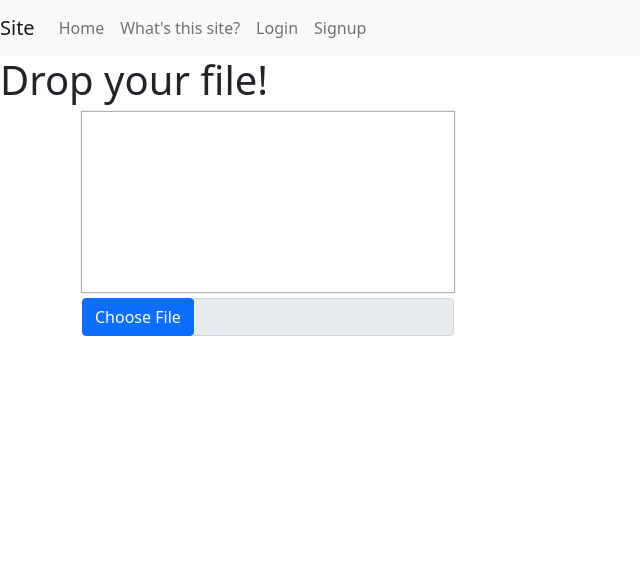
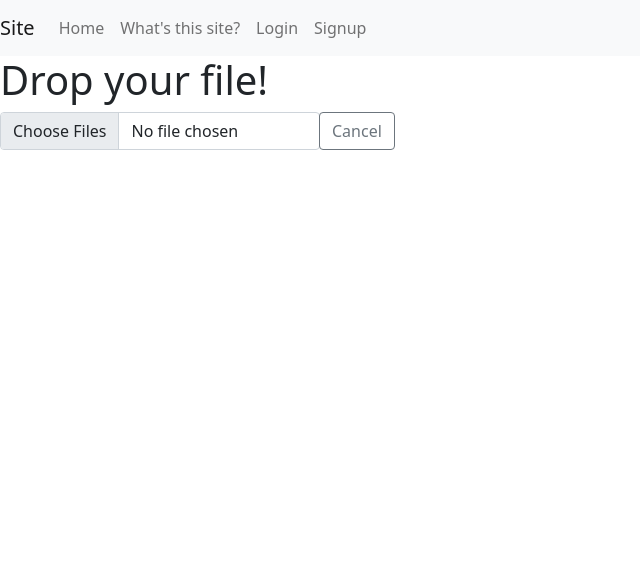
Before and after one commit to Cieojj21AP/sample-application-001, a Django app: page /convert/ in a window 1280 px wide. Shown: the top 576 px of the page, without its empty margins (0-640 px from the left). Run offline with Django 5.2, Linux system fonts and the light colour scheme; some libraries are stand-ins or nearby versions.

Commit message:
change filepreview

```diff
--- a/static/js/filepreview.js
+++ b/static/js/filepreview.js
@@ -1,16 +1,34 @@
-$(document).on('change', ':file', function() {
-    var input = $(this),
-    numFiles = input.get(0).files ? input.get(0).files.length : 1,
-    label = input.val().replace(/\\/g, '/').replace(/.*\//, '');
-    input.parent().parent().next(':text').val(label);
+$('.custom-file-input').on('change', handleFileSelect);
+function handleFileSelect(evt) {
+		$('#preview').remove();// 繰り返し実行時の処理
+		$(this).parents('.input-group').after('<div id="preview"></div>');
 
-    var files = !!this.files ? this.files : [];
-    if (!files.length || !window.FileReader) return; // no file selected, or no FileReader support
-    if (/^image/.test( files[0].type)){ // only image file
-        var reader = new FileReader(); // instance of the FileReader
-        reader.readAsDataURL(files[0]); // read the local file
-        reader.onloadend = function(){ // set image data as background of div
-            input.parent().parent().parent().prev('.imagePreview').css("background-image", "url("+this.result+")");
-        }
-    }
-});
+	var files = evt.target.files;
+
+	for (var i = 0, f; f = files[i]; i++) {
+
+		var reader = new FileReader();
+
+		reader.onload = (function(theFile) {
+			return function(e) {
+				if (theFile.type.match('image.*')) {
+					var $html = ['<div class="d-inline-block mr-1 mt-1"><img class="img-thumbnail" src="', e.target.result,'" title="', escape(theFile.name), '" style="height:100px;" /><div class="small text-muted text-center">','</div></div>'].join('');// 画像では画像のプレビューとファイル名の表示
+				} else {
+					var $html = ['<div class="d-inline-block mr-1"><span class="small">','</span></div>'].join('');//画像以外はファイル名のみの表示
+				}
+
+				$('#preview').append($html);
+			};
+		})(f);
+
+		reader.readAsDataURL(f);
+	}
+	$(this).next('.custom-file-label').html(+ files.length + '個のファイルを選択しました');
+}
+
+//ファイルの取消
+$('.reset').click(function(){
+	$(this).parent().prev().children('.custom-file-label').html('ファイル選択...');
+	$('#preview').remove();
+	$('.custom-file-input').val('');
+})
--- a/templates/base.html
+++ b/templates/base.html
@@ -20,13 +20,13 @@
           cursor: pointer;
       }
 
-      .imagePreview {
-          width: 100%;
-          height: 180px;
-          background-position: center center;
-          background-size: cover;
-          -webkit-box-shadow: 0 0 1px 1px rgba(0, 0, 0, .3);
-          display: inline-block;
+      .custom-file {
+        max-width: 20rem;
+        overflow: hidden;
+      }
+
+      .custom-file-label {
+        white-space: nowrap;
       }
     </style>
 </head>
--- a/templates/convert.html
+++ b/templates/convert.html
@@ -1,26 +1,21 @@
 <!DOCTYPE html>
 {% extends "base.html" %}
-{% load static %}
 
 {% block mainblock %}
 
 <h1>Drop your file!</h1>
 
 
-<div class="container page-header">
-    <div class="col-sm-4">
-        <form action="" method="post" enctype="multipart/form-data">
-            <div class="imagePreview"></div>
-            <div class="input-group">
-                <label class="input-group-btn">
-                    <span class="btn btn-primary">
-                        Choose File<input type="file" style="display:none" class="uploadFile">
-                    </span>
-                </label>
-                <input type="text" class="form-control" readonly="" multiple="multiple" accept="image/png, image/jpeg, image/jpg">
-            </div>
-        </form>
-    </div>
+<div class="form-group">
+	<div id="file" class="input-group">
+		<div class="custom-file">
+            <input type="file" id="cutomfile" class="custom-file-input form-control" name="cutomfile[]" multiple/>
+            <!-- <label class="btn btn-primary" for="cutomfile">Ref</label> -->
+		</div>
+		<div class="input-group-append">
+			<button type="button" class="btn btn-outline-secondary reset">Cancel</button>
+		</div>
+	</div>
 </div>
 
 {% endblock %}
```
